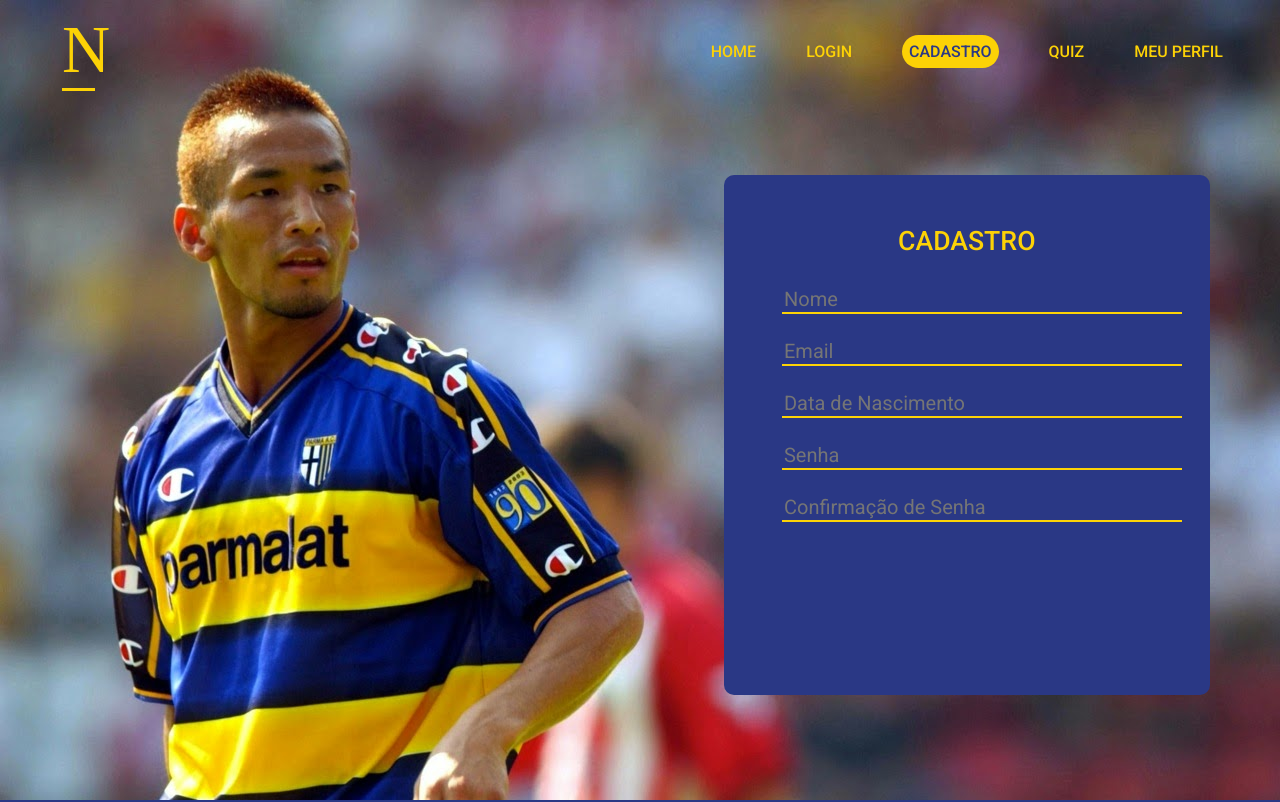
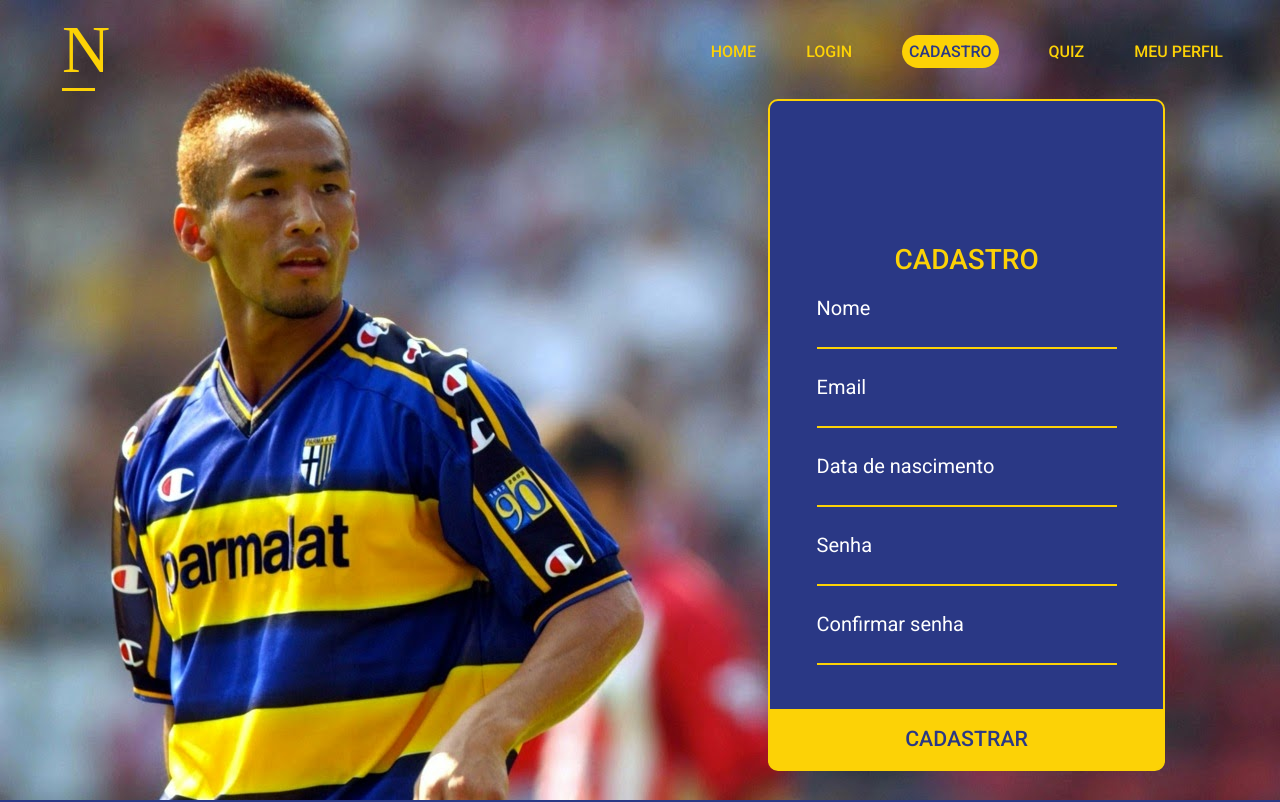
Before and after one commit to NatanFigueira/Projeto-Individual-Nakata, a plain HTML site: page Site/HTML/cadastro.html in a window 1280 px wide. Shown: the top 802 px of the page. Drawn offline with Linux system fonts and the light colour scheme; a web font is replaced by a local one.

Commit message:
Finalização Login/Cadastro

```diff
--- /dev/null
+++ b/Site/CSS/Cadastro-Login.css
@@ -0,0 +1,69 @@
+.homeLoginCadastro {
+    display: flex;
+    align-items: center;
+    height: 100vh;
+    width: 100vw;
+    background-size: cover;
+}
+
+.formulario {
+    display: flex;
+    flex-direction: column;
+    align-items: center;
+    justify-content: end;
+    border: var(--cor-secundaria) 2px solid;
+    border-radius: 10px;
+    width: 31%;
+    background-color: var(--cor-principal);
+}
+
+.tituloForm {
+    color: var(--cor-secundaria);
+    font-size: 21pt;
+    font-weight: 500;
+    margin-bottom: 20px;
+}
+
+.containerInput {
+    display: flex;
+    flex-direction: column;
+    align-items: center;
+    margin-bottom: 18px;
+    color: white;
+    font-size: 15pt;
+}
+
+.entradas {
+    display: flex;
+    flex-direction: column;
+    margin-bottom: 26px;
+    color: white;
+}
+
+.entradas input {
+    border: none;
+    color: white;
+    border-bottom: var(--cor-secundaria) 2px solid;
+    background-color: transparent;
+    width: 300px;
+    font-size: 13pt;
+    margin-top: 5px;
+}
+
+input:focus {
+    outline: none;
+}
+
+.botao {
+    cursor: pointer;
+    background-color: var(--cor-secundaria);
+    border: none;
+    border-bottom-left-radius: 5px;
+    border-bottom-right-radius: 5px;
+    height: 9%;
+    width: 100%;
+    color: var(--cor-principal);
+    font-size: 16pt;
+    font-weight: 500;
+    transition-duration: 0.3s;
+}
--- a/Site/CSS/Cadastro.css
+++ b/Site/CSS/Cadastro.css
@@ -3,48 +3,21 @@
     --cor-secundaria: #fcd206;
 }
 
-.cadastro {
-    display: flex;
-    align-items: center;
+.homeLoginCadastro {
+    background-image: url("../Img/Nakata/noticia1.jpg");
     justify-content: right;
-    height: 100vh;
-    width: 100vw;
-    background-image: url("../Img/Nakata/noticia1.jpg");
-    background-position: top;
-    background-size: cover;
 }
 
 .formulario {
-    display: flex;
-    flex-direction: column;
-    align-items: center;
-    justify-content: start;
     margin-top: 70px;
-    margin-right: 70px;
-    border-radius: 10px;
-    width: 38%;
-    height: 65%;
-    background-color: var(--cor-principal);
+    margin-right: 115px;
+    height: 84%;
 }
 
-.tituloCadastro {
-    color: var(--cor-secundaria);
-    font-size: 20pt;
-    font-weight: 500;
-    margin-top: 50px;
+.botao {
+    height: 9%;
 }
 
-.containerInput {
-    margin-top: 17px;
-    width: 76%;
+.botao:hover {
+    background-color: rgba(252, 210, 6, 70%);
 }
-
-.entradas {
-    font-size: 15pt;
-    margin: 12px 0px;
-    color: white;
-    border: none;
-    border-bottom: var(--cor-secundaria) 2px solid;
-    background-color: rgba(0, 0, 0, 0%);
-    width: 400px;
-}
--- a/Site/CSS/Login.css
+++ b/Site/CSS/Login.css
@@ -3,17 +3,31 @@
     --cor-secundaria: #fff;
 }
 
-.login {
-    height: 100vh;
-    width: 100vw;
-    background-image: url("../Img/Nakata/noticia1.png");
-    background-position: top;
-    background-size: cover;
+.capa {
+    height: 100%;
+    width: 100%;
+    background-color: rgba(0, 0, 0, 35%);
 }
 
-.divFormulario {
-    display: flex;
-    align-items: flex-end;
-    width: 100%;
-    height: 100%;
+.homeLoginCadastro {
+    background-image: url("../Img/Nakata/noticia1.png");
+    justify-content: left;
 }
+
+.formulario {
+    margin-top: 190px;
+    margin-left: 75px;
+    height: 45%;
+}
+
+.tituloForm {
+    margin-top: 20px;
+}
+
+.botao {
+    height: 15%;
+}
+
+.botao:hover {
+    background-color: rgba(255, 255, 255, 70%);
+}
--- a/Site/CSS/estiloGeral.css
+++ b/Site/CSS/estiloGeral.css
@@ -6,8 +6,6 @@
     margin: 0;
     box-sizing: border-box;
     font-family: "roboto", sans-serif;
-    --cor-principal: #731E25;
-    --cor-secundaria: #FEB42F;
 }
 
 body {
@@ -39,11 +37,6 @@ header li {
     font-weight: 500;
 }
 
-.capa {
-    height: 100%;
-    background-color: rgba(0, 0, 0, 35%);
-}
-
 .containerHeader {
     color: var(--cor-secundaria);
     width: 95%;
@@ -71,6 +64,10 @@ header li {
     padding: 7px;
 }
 
+.agora a{
+    color: var(--cor-principal);
+}
+
 /*FOOTER*/
 
 footer {
@@ -80,7 +77,6 @@ footer {
 }
 
 .containerFooter {
-    /* font-family: "roboto", sans-serif; */
     color: var(--cor-secundaria);
     width: 95%;
     height: 85%;
--- a/Site/CSS/index.css
+++ b/Site/CSS/index.css
@@ -1,4 +1,9 @@
 /*SECTION HOME*/
+
+* {
+    --cor-principal: #731E25;
+    --cor-secundaria: #FEB42F;
+}
 
 .home {
     height: 100vh;
@@ -9,8 +14,6 @@
     display: flex;
     flex-direction: row;
     align-items: flex-end;
-    border-bottom-left-radius: 25px;
-    border-bottom-right-radius: 25px;
 }
 
 .escritoHome {
--- a/Site/HTML/cadastro.html
+++ b/Site/HTML/cadastro.html
@@ -6,6 +6,7 @@
     <meta http-equiv="X-UA-Compatible" content="IE=edge">
     <meta name="viewport" content="width=device-width, initial-scale=1.0">
     <link rel="stylesheet" href="../CSS/estiloGeral.css" />
+    <link rel="stylesheet" href="../CSS/Cadastro-Login.css" />
     <link rel="stylesheet" href="../CSS/Cadastro.css" />
     <title>Hidetoshi Nakata</title>
 </head>
@@ -20,15 +21,21 @@
             </div>
             <div class="nav">
                 <ul>
+                    <li>
                         <a href="../HTML/index.html">
-                        <li>HOME</li>
+                            HOME
                         </a>
+                    </li>
+                    <li>
                         <a href="../HTML/login.html">
-                        <li>LOGIN</li>
+                            LOGIN
                         </a>
+                    </li>
+                    <li class="agora">
                         <a href="../HTML/cadastro.html">
-                        <li class="agora">CADASTRO</li>
+                            CADASTRO
                         </a>
+                    </li>
                     <li>QUIZ</li>
                     <li>MEU PERFIL</li>
                 </ul>
@@ -36,17 +43,35 @@
         </div>
     </header>
 
-    <section class="cadastro">
-        <form class="formulario">
-            <span class="tituloCadastro">CADASTRO</span>
+    <section class="homeLoginCadastro">
+        <div class="formulario">
+            <span class="tituloForm">CADASTRO</span>
             <div class="containerInput">
-                <input id="iptNome" class="entradas" placeholder="Nome">
-                <input id="iptEmail" class="entradas" placeholder="Email">
-                <input id="iptDataNasc" class="entradas" placeholder="Data de Nascimento">
-                <input id="iptSenha" class="entradas" placeholder="Senha">
-                <input id="iptConfirma" class="entradas" placeholder="Confirmação de Senha">
+                <div class="entradas">
+                    Nome
+                    <input type="text" id="iptNome" maxlength="45" required>
                 </div>
-        </form>
+                <div class="entradas">
+                    Email
+                    <input type="text" id="iptEmail" maxlength="45" required>
+                </div>
+                <div class="entradas">
+                    Data de nascimento
+                    <input type="text" id="iptDataNasc" onfocus="(this.type='date')"
+                        onblur="if (!this.value) this.type='text'">
+                </div>
+                <div class="entradas">
+                    Senha
+                    <input type="password" id="iptSenha" maxlength="16" required>
+                </div>
+                <div class="entradas">
+                    Confirmar senha
+                    <input type="password" id="iptConfirma" maxlength="16" required>
+
+                </div>
+            </div>
+            <button class="botao">CADASTRAR</button>
+        </div>
     </section>
 
     <footer>
```
Also changed, not shown: Site/HTML/index.html (+12 -4 lines), Site/HTML/login.html (+41 -8 lines), 1 other file. Lines whose indentation alone changed are shown as unchanged.
